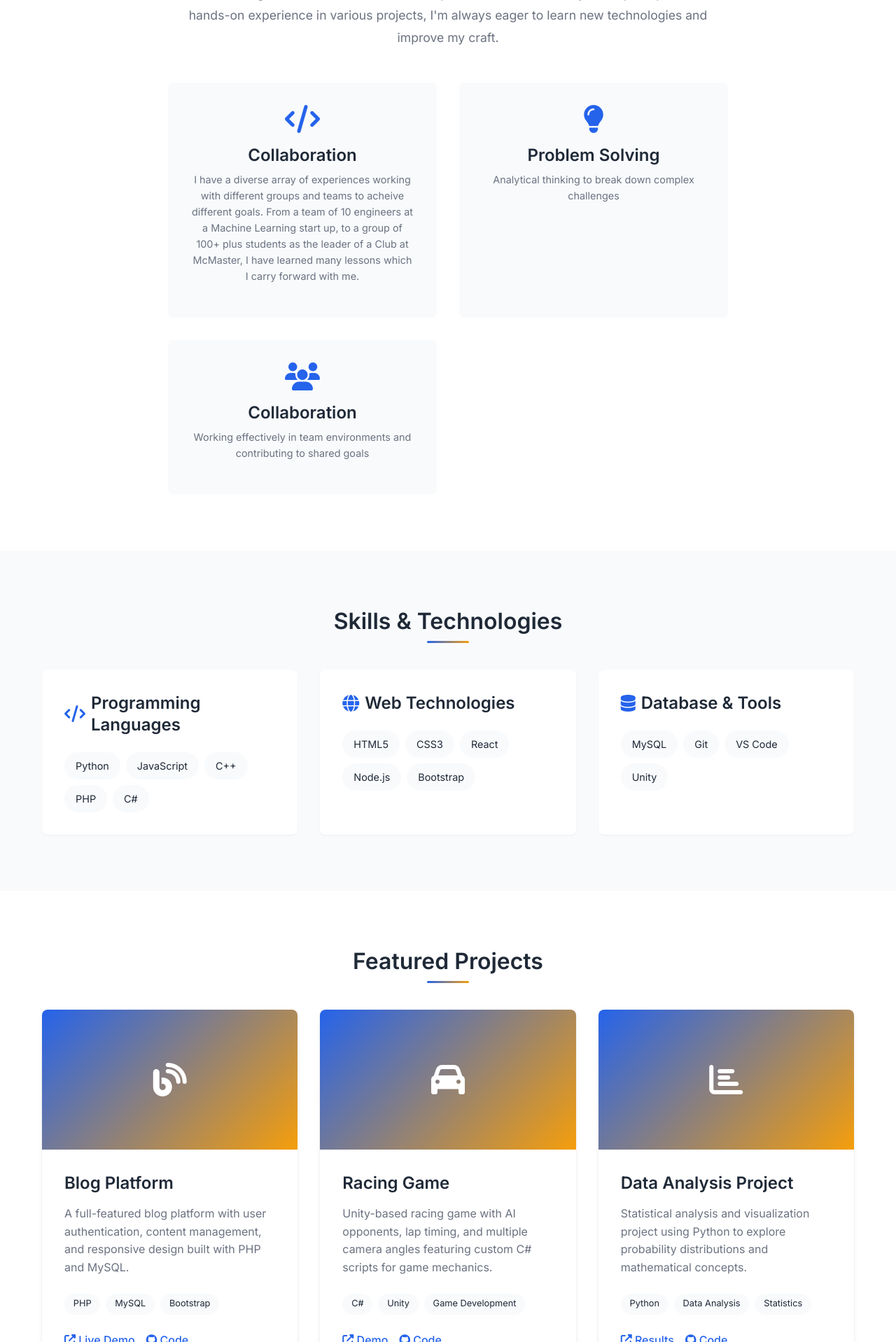
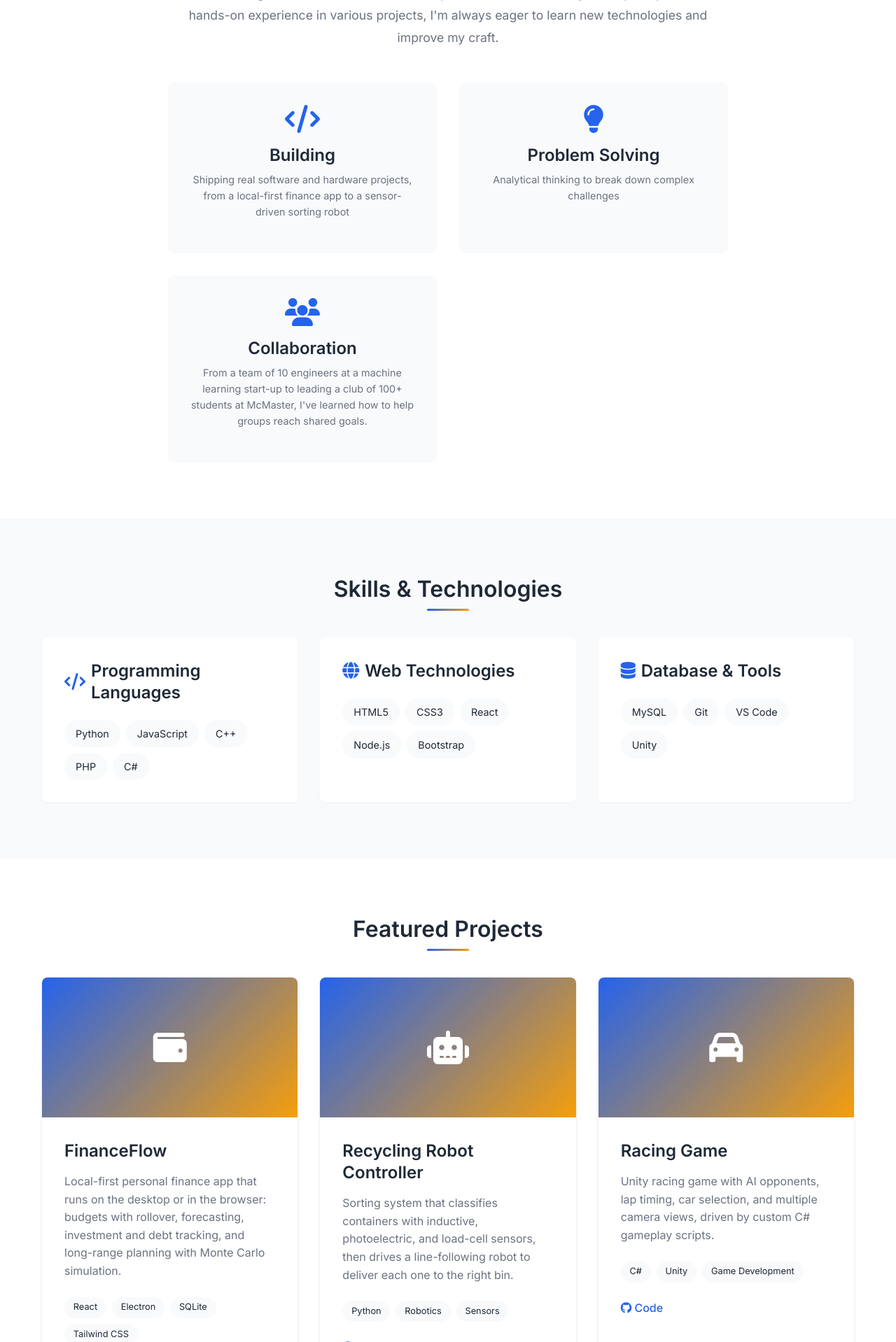
Before and after one commit to jrhughes003/Personal-Projects, a PHP site: page / in a window 1280 px wide. Shown: the part 1122-3040 px from the top of the page at 70% size. Run offline with PHP 8.4, Linux system fonts and the light colour scheme.

Commit message:
Get the portfolio site ready to publish
- Replace placeholder project cards and dead links with real projects
  linking to their code
- Make the contact form open the visitor's email client instead of
  pretending to send (a static host has no backend)
- Replace the photo placeholder with an initials avatar
- Hide the template Experience section until real details are added
- Fix the duplicated Collaboration highlight and update the copyright year

Co-Authored-By: Claude Opus 5.5 <noreply@anthropic.com>
Claude-Session: https://claude.ai/code/session_01L9NF21Xgfkvd4ZgArvYYqF

```diff
--- a/web/portfolio-website/index.html
+++ b/web/portfolio-website/index.html
@@ -37,9 +37,6 @@
                 </li>
                 <li class="nav-item">
                     <a href="#projects" class="nav-link">Projects</a>
-                </li>
-                <li class="nav-item">
-                    <a href="#experience" class="nav-link">Experience</a>
                 </li>
                 <li class="nav-item">
                     <a href="#contact" class="nav-link">Contact</a>
@@ -82,9 +79,8 @@
                 </div>
             </div>
             <div class="hero-image">
-                <div class="image-placeholder">
-                    <i class="fas fa-user"></i>
-                    <p>Add your professional photo here</p>
+                <div class="image-placeholder" aria-hidden="true">
+                    <span class="initials">JH</span>
                 </div>
             </div>
         </div>
@@ -108,8 +104,8 @@
                     <div class="about-highlights">
                         <div class="highlight-item">
                             <i class="fas fa-code"></i>
-                            <h3>Collaboration</h3>
-                            <p>I have a diverse array of experiences working with different groups and teams to acheive different goals. From a team of 10 engineers at a Machine Learning start up, to a group of 100+ plus students as the leader of a Club at McMaster, I have learned many lessons which I carry forward with me.</p>
+                            <h3>Building</h3>
+                            <p>Shipping real software and hardware projects, from a local-first finance app to a sensor-driven sorting robot</p>
                         </div>
                         <div class="highlight-item">
                             <i class="fas fa-lightbulb"></i>
@@ -119,7 +115,7 @@
                         <div class="highlight-item">
                             <i class="fas fa-users"></i>
                             <h3>Collaboration</h3>
-                            <p>Working effectively in team environments and contributing to shared goals</p>
+                            <p>From a team of 10 engineers at a machine learning start-up to leading a club of 100+ students at McMaster, I've learned how to help groups reach shared goals.</p>
                         </div>
                     </div>
                 </div>
@@ -181,13 +177,97 @@
             <div class="projects-grid">
                 <div class="project-card">
                     <div class="project-image">
+                        <i class="fas fa-wallet"></i>
+                    </div>
+                    <div class="project-content">
+                        <h3 class="project-title">FinanceFlow</h3>
+                        <p class="project-description">
+                            Local-first personal finance app that runs on the desktop or in the browser: budgets with rollover, forecasting, investment and debt tracking, and long-range planning with Monte Carlo simulation.
+                        </p>
+                        <div class="project-tech">
+                            <span class="tech-tag">React</span>
+                            <span class="tech-tag">Electron</span>
+                            <span class="tech-tag">SQLite</span>
+                            <span class="tech-tag">Tailwind CSS</span>
+                        </div>
+                        <div class="project-links">
+                            <a href="https://github.com/jrhughes003/financeflow" class="project-link" target="_blank" rel="noopener">
+                                <i class="fab fa-github"></i> Code
+                            </a>
+                        </div>
+                    </div>
+                </div>
+                <div class="project-card">
+                    <div class="project-image">
+                        <i class="fas fa-robot"></i>
+                    </div>
+                    <div class="project-content">
+                        <h3 class="project-title">Recycling Robot Controller</h3>
+                        <p class="project-description">
+                            Sorting system that classifies containers with inductive, photoelectric, and load-cell sensors, then drives a line-following robot to deliver each one to the right bin.
+                        </p>
+                        <div class="project-tech">
+                            <span class="tech-tag">Python</span>
+                            <span class="tech-tag">Robotics</span>
+                            <span class="tech-tag">Sensors</span>
+                        </div>
+                        <div class="project-links">
+                            <a href="https://github.com/jrhughes003/Personal-Projects/tree/main/robotics/recycling-robot" class="project-link" target="_blank" rel="noopener">
+                                <i class="fab fa-github"></i> Code
+                            </a>
+                        </div>
+                    </div>
+                </div>
+                <div class="project-card">
+                    <div class="project-image">
+                        <i class="fas fa-car"></i>
+                    </div>
+                    <div class="project-content">
+                        <h3 class="project-title">Racing Game</h3>
+                        <p class="project-description">
+                            Unity racing game with AI opponents, lap timing, car selection, and multiple camera views, driven by custom C# gameplay scripts.
+                        </p>
+                        <div class="project-tech">
+                            <span class="tech-tag">C#</span>
+                            <span class="tech-tag">Unity</span>
+                            <span class="tech-tag">Game Development</span>
+                        </div>
+                        <div class="project-links">
+                            <a href="https://github.com/jrhughes003/Personal-Projects/tree/main/games/unity-racing-game" class="project-link" target="_blank" rel="noopener">
+                                <i class="fab fa-github"></i> Code
+                            </a>
+                        </div>
+                    </div>
+                </div>
+                <div class="project-card">
+                    <div class="project-image">
+                        <i class="fas fa-theater-masks"></i>
+                    </div>
+                    <div class="project-content">
+                        <h3 class="project-title">Musical Script Analyzer</h3>
+                        <p class="project-description">
+                            Python tools that parse a musical's script from PDF, text, or .sbx and report every character's lines by scene and song to help with casting.
+                        </p>
+                        <div class="project-tech">
+                            <span class="tech-tag">Python</span>
+                            <span class="tech-tag">Parsing</span>
+                            <span class="tech-tag">Data Analysis</span>
+                        </div>
+                        <div class="project-links">
+                            <a href="https://github.com/jrhughes003/Personal-Projects/tree/main/tools/musical-script-analyzer" class="project-link" target="_blank" rel="noopener">
+                                <i class="fab fa-github"></i> Code
+                            </a>
+                        </div>
+                    </div>
+                </div>
+                <div class="project-card">
+                    <div class="project-image">
                         <i class="fas fa-blog"></i>
                     </div>
                     <div class="project-content">
                         <h3 class="project-title">Blog Platform</h3>
                         <p class="project-description">
-                            A full-featured blog platform with user authentication, content management,
-                            and responsive design built with PHP and MySQL.
+                            Multi-user blog with registration, session-based login, hashed passwords, categorized posts, and profile editing.
                         </p>
                         <div class="project-tech">
                             <span class="tech-tag">PHP</span>
@@ -195,62 +275,27 @@
                             <span class="tech-tag">Bootstrap</span>
                         </div>
                         <div class="project-links">
-                            <a href="#" class="project-link" target="_blank">
-                                <i class="fas fa-external-link-alt"></i> Live Demo
-                            </a>
-                            <a href="#" class="project-link" target="_blank">
+                            <a href="https://github.com/jrhughes003/Personal-Projects/tree/main/web/php-blog" class="project-link" target="_blank" rel="noopener">
                                 <i class="fab fa-github"></i> Code
                             </a>
                         </div>
                     </div>
                 </div>
-
                 <div class="project-card">
                     <div class="project-image">
-                        <i class="fas fa-car"></i>
+                        <i class="fas fa-dice"></i>
                     </div>
                     <div class="project-content">
-                        <h3 class="project-title">Racing Game</h3>
+                        <h3 class="project-title">Birthday Paradox Simulation</h3>
                         <p class="project-description">
-                            Unity-based racing game with AI opponents, lap timing, and multiple camera
-                            angles featuring custom C# scripts for game mechanics.
+                            Monte Carlo simulation checking the birthday paradox across group sizes from 5 to 100 people.
                         </p>
                         <div class="project-tech">
-                            <span class="tech-tag">C#</span>
-                            <span class="tech-tag">Unity</span>
-                            <span class="tech-tag">Game Development</span>
-                        </div>
-                        <div class="project-links">
-                            <a href="#" class="project-link" target="_blank">
-                                <i class="fas fa-external-link-alt"></i> Demo
-                            </a>
-                            <a href="#" class="project-link" target="_blank">
-                                <i class="fab fa-github"></i> Code
-                            </a>
-                        </div>
-                    </div>
-                </div>
-
-                <div class="project-card">
-                    <div class="project-image">
-                        <i class="fas fa-chart-bar"></i>
-                    </div>
-                    <div class="project-content">
-                        <h3 class="project-title">Data Analysis Project</h3>
-                        <p class="project-description">
-                            Statistical analysis and visualization project using Python to explore
-                            probability distributions and mathematical concepts.
-                        </p>
-                        <div class="project-tech">
-                            <span class="tech-tag">Python</span>
-                            <span class="tech-tag">Data Analysis</span>
+                            <span class="tech-tag">C++</span>
                             <span class="tech-tag">Statistics</span>
                         </div>
                         <div class="project-links">
-                            <a href="#" class="project-link" target="_blank">
-                                <i class="fas fa-external-link-alt"></i> Results
-                            </a>
-                            <a href="#" class="project-link" target="_blank">
+                            <a href="https://github.com/jrhughes003/Personal-Projects/tree/main/experiments/birthday-paradox" class="project-link" target="_blank" rel="noopener">
                                 <i class="fab fa-github"></i> Code
                             </a>
                         </div>
@@ -260,7 +305,8 @@
         </div>
     </section>
 
-    <!-- Experience Section -->
+    <!-- Experience Section: hidden until real CV details are added -->
+    <!--
     <section id="experience" class="experience">
         <div class="container">
             <h2 class="section-title">Experience & Education</h2>
@@ -293,6 +339,8 @@
             </div>
         </div>
     </section>
+
+    -->
 
     <!-- Contact Section -->
     <section id="contact" class="contact">
@@ -348,7 +396,7 @@
     <footer class="footer">
         <div class="container">
             <div class="footer-content">
-                <p>&copy; 2025 Jonny Hughes. All rights reserved.</p>
+                <p>&copy; 2026 Jonny Hughes. All rights reserved.</p>
                 <div class="footer-social">
                     <a href="https://github.com/jrhughes003" target="_blank" aria-label="GitHub">
                         <i class="fab fa-github"></i>
--- a/web/portfolio-website/styles.css
+++ b/web/portfolio-website/styles.css
@@ -293,7 +293,7 @@ p {
     flex-direction: column;
     align-items: center;
     justify-content: center;
-    border: 3px dashed var(--border-color);
+    border: 3px solid var(--primary-color);
 }
 
 .image-placeholder i {
@@ -826,3 +826,9 @@ textarea:focus {
     cursor: not-allowed;
     transform: none;
 }
+.image-placeholder .initials {
+    font-size: 5rem;
+    font-weight: 700;
+    color: var(--primary-color);
+    letter-spacing: 0.05em;
+}
```
Also changed, not shown: web/portfolio-website/script.js (+6 -20 lines).
